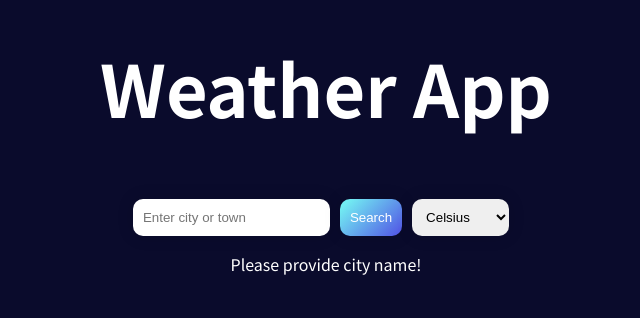
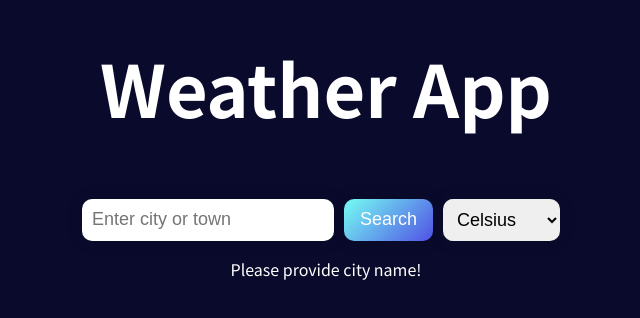
Before and after one commit to MilanDanilovic/WeatherApp, a React (Create React App) app: page / in a window 1280 px wide. Shown: the part 126-444 px from the top of the page, without its empty margins (314-954 px from the left). Built offline with nearby package versions, Linux system fonts and the light colour scheme; no server answers.

Commit message:
Layout adjustment

```diff
--- a/src/components/WeatherInput.module.css
+++ b/src/components/WeatherInput.module.css
@@ -2,6 +2,7 @@
   display: flex;
 }
 .input-control-item {
+  font-size: 18px;
   margin-right: 10px;
   padding: 10px;
   border: 0;
@@ -9,10 +10,14 @@
   border-radius: 10px;
 }
 .search-btn {
+  padding-left: 16px;
+  padding-right: 16px;
   color: white;
   background: linear-gradient(135deg, #72edf2 10%, #5151e5 100%);
 }
 .weather-data {
+  padding: 10px;
+  font-size: 18px;
   display: flex;
   flex-direction: column;
   width: 300px;
--- a/src/index.css
+++ b/src/index.css
@@ -18,7 +18,6 @@ body {
 }
 .main-section {
   display: flex;
-  justify-content: center;
   align-items: center;
   padding-top: 100px;
   flex-direction: column;
```
